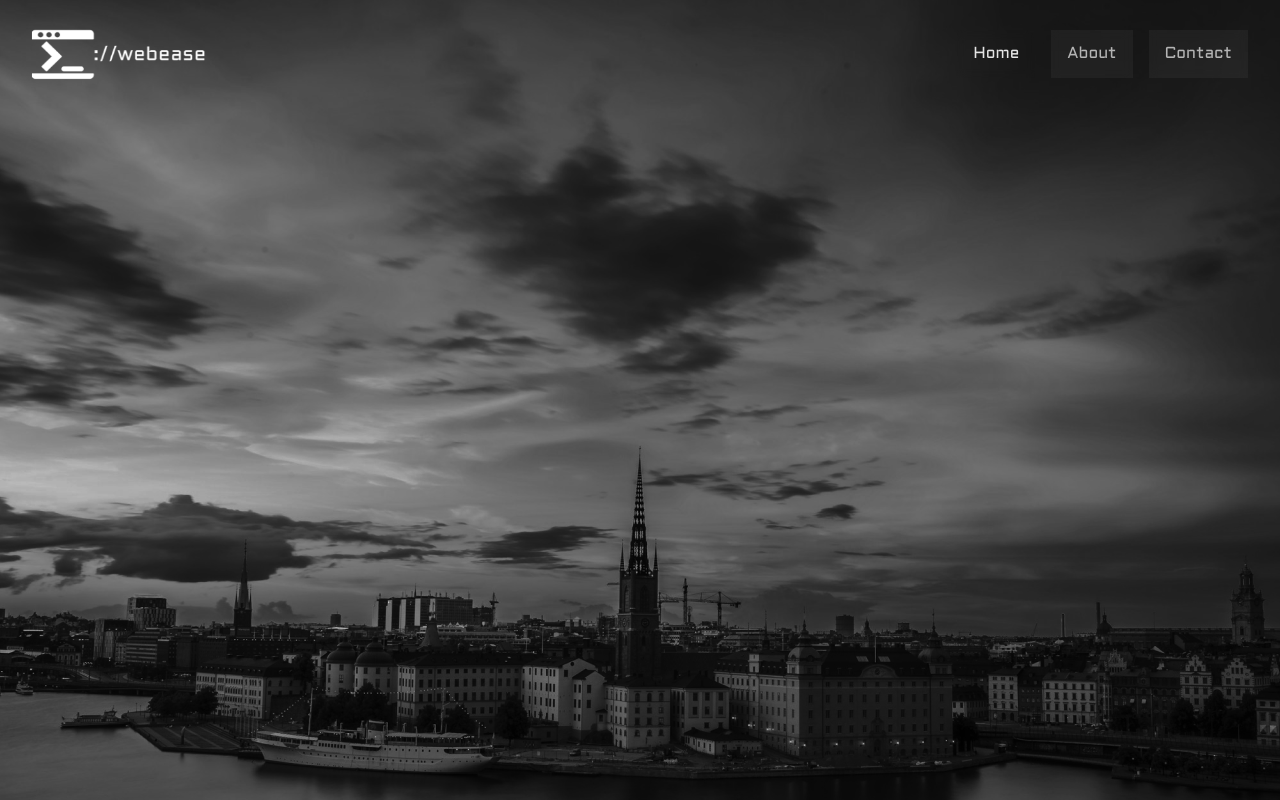
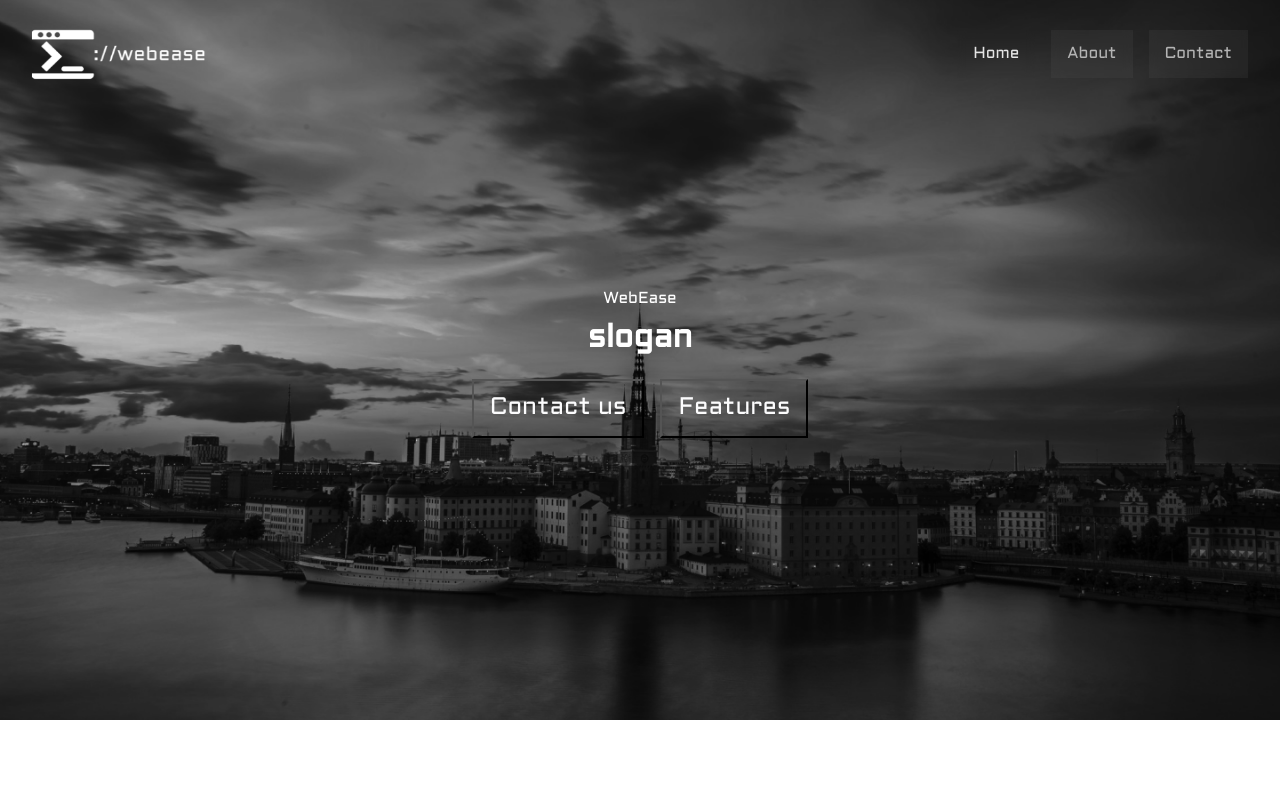
Before and after one commit to crtneko97/core_page, a Next.js app: page / in a window 1280 px wide. Built offline with nearby package versions, Linux system fonts and the light colour scheme.

Commit message:
hero wip

```diff
--- a/src/app/page.tsx
+++ b/src/app/page.tsx
@@ -1,4 +1,4 @@
-import Hero from "@/components/hero/hero";
+import Hero from "@/components/hero/Hero";
 import Navbar from "@/components/navbar/Navbar";
 import React from "react";
 import { usePathname } from "next/navigation";
@@ -9,6 +9,7 @@ const Home = () => {
 
 
   return <>
+  <Hero />
   <main>
   </main>
     </>;
--- /dev/null
+++ b/src/components/hero/Hero.tsx
@@ -0,0 +1,28 @@
+import React from 'react';
+import './hero.scss'; // Import the stylesheet for the Hero component
+import Link from 'next/link';
+
+const Hero = () => {
+  return (
+    <div className="hero">
+      <div className="hero-content">
+        <p>WebEase</p>
+        <h1>slogan</h1>
+        <div className="hero-buttons">
+        <Link href="/about">
+          <button className="hero-button">
+            Contact us
+            </button>
+        </Link>
+          <Link href="/about">
+          <button className="hero-button">
+            Features
+            </button>
+          </Link>
+        </div>
+      </div>
+    </div>
+  );
+};
+
+export default Hero;
--- /dev/null
+++ b/src/components/hero/hero.scss
@@ -0,0 +1,60 @@
+@import '../../styles/variables.scss';
+
+.hero {
+  position: fixed;
+  top: 0;
+  left: 0;
+  width: 100vw;
+  height: 90%;
+  margin: 0;
+  background-image: url('/backgrounds/Sthlm2.png');
+  background-size: cover;
+  background-position: center;
+  background-repeat: no-repeat;
+  z-index: 500;
+  display: flex;
+  justify-content: center;
+  align-items: center;
+  flex-direction: column;
+  text-align: center;
+  color: #fff; // Adjust text color as needed
+
+  .hero-content {
+    display: flex;
+    flex-direction: column;
+    align-items: center;
+  }
+
+  h1 {
+    font-size: 2rem; // Adjust font size as needed
+    margin: 0.5rem 0;
+  }
+
+  p {
+    font-size: 1rem; // Adjust font size as needed
+    margin: 0.5rem 0;
+  }
+
+  .hero-buttons {
+    display: flex;
+    gap: 1rem; // Adjust spacing between buttons as needed
+    margin-top: 1rem;
+    border: 3px $hero-white;
+  }
+
+  .hero-button {
+    background: transparent;
+    color: $hero-white; // Text color
+    padding: 1rem 1rem;
+    font-size: 1.5rem;
+    font-weight: 500;
+    transition: 0.8s ease;
+
+
+    &:hover {
+        background: transparent;
+        background-color: $nav-button-blur-hover; // Darker background on hover
+        color: $main-navy-light-blue;
+    }
+  }
+}
--- a/src/styles/globals.scss
+++ b/src/styles/globals.scss
@@ -20,23 +20,30 @@
 }
 
 body {
-  background: $primary-dark-bg; // Assuming this is defined in variables.scss
+  background: #fff; // Assuming this is defined in variables.scss
   display: flex; // Allows the body to be a flex container
   flex-direction: column; // Stacks children (like `main` and others) vertically
   min-height: 100vh; // Ensures the body takes up at least the full viewport height
 }
 
+main {
+  // Remove the background styles
+  position: relative; // Adjust if necessary
+  margin: 0; // Remove default margin
+  // Other global styles for main
+}
 
-main {
-  position: fixed; // Fixes the `main` element at the top of the viewport
-  top: 0; // Aligns the `main` element to the top
-  left: 0; // Aligns the `main` element to the left
-  width: 100vw; // Full viewport width
-  height: 1024px; // Fixed height
-  margin: 0; // Remove default margin
-  background-image: url('/backgrounds/Sthlm2.png'); // Path to your image
-  background-size: cover; // Scales the image to cover the element
-  background-position: center; // Centers the image within the element
-  background-repeat: no-repeat; // Prevents the image from repeating
-  z-index: 500;
-}
+
+// main {
+//   position: fixed; // Fixes the `main` element at the top of the viewport
+//   top: 0; // Aligns the `main` element to the top
+//   left: 0; // Aligns the `main` element to the left
+//   width: 100vw; // Full viewport width
+//   height: 1024px; // Fixed height
+//   margin: 0; // Remove default margin
+//   background-image: url('/backgrounds/Sthlm2.png'); // Path to your image
+//   background-size: cover; // Scales the image to cover the element
+//   background-position: center; // Centers the image within the element
+//   background-repeat: no-repeat; // Prevents the image from repeating
+//   z-index: 500;
+// }
```
Also changed, not shown: src/components/hero/hero.tsx (deleted, +0 -9 lines).
